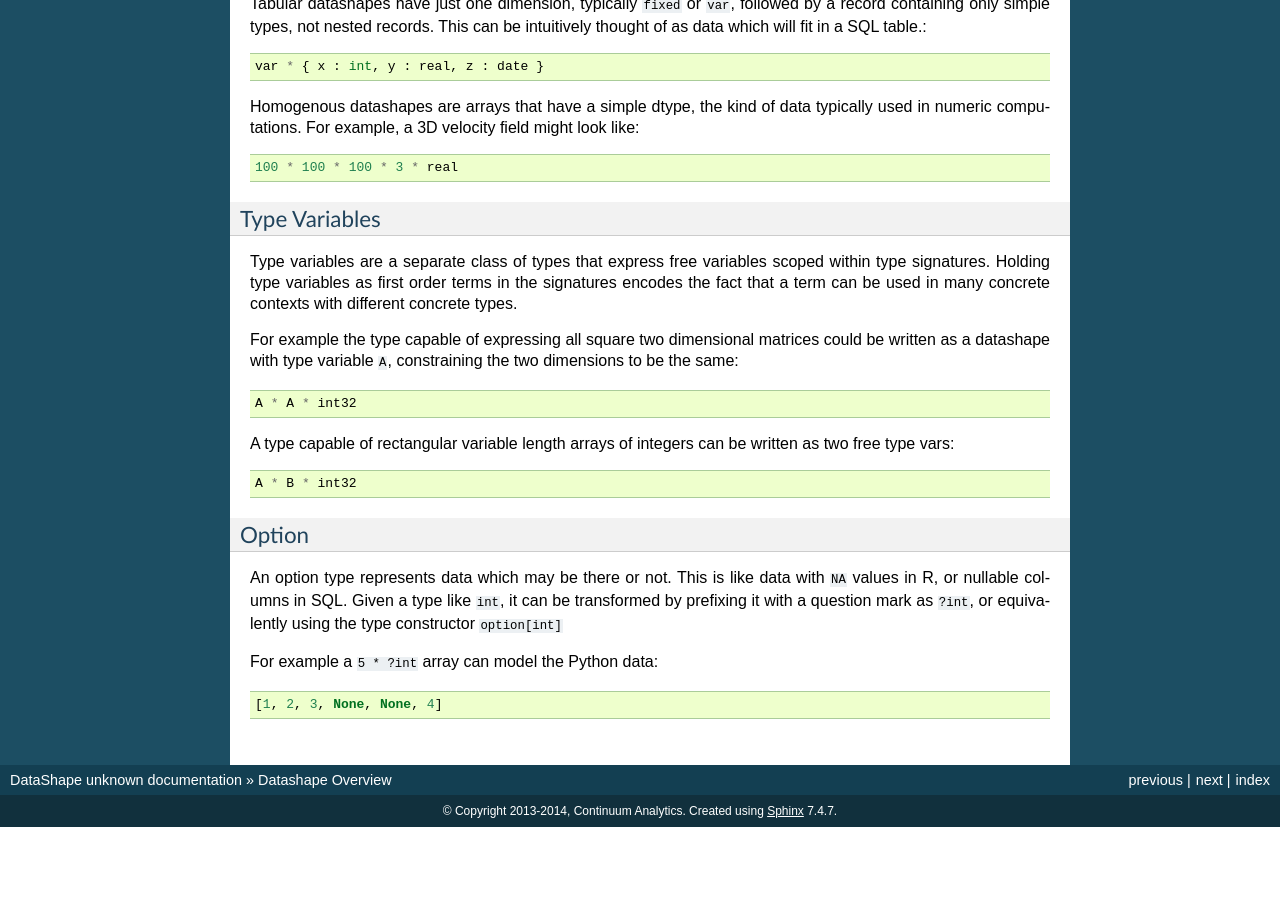
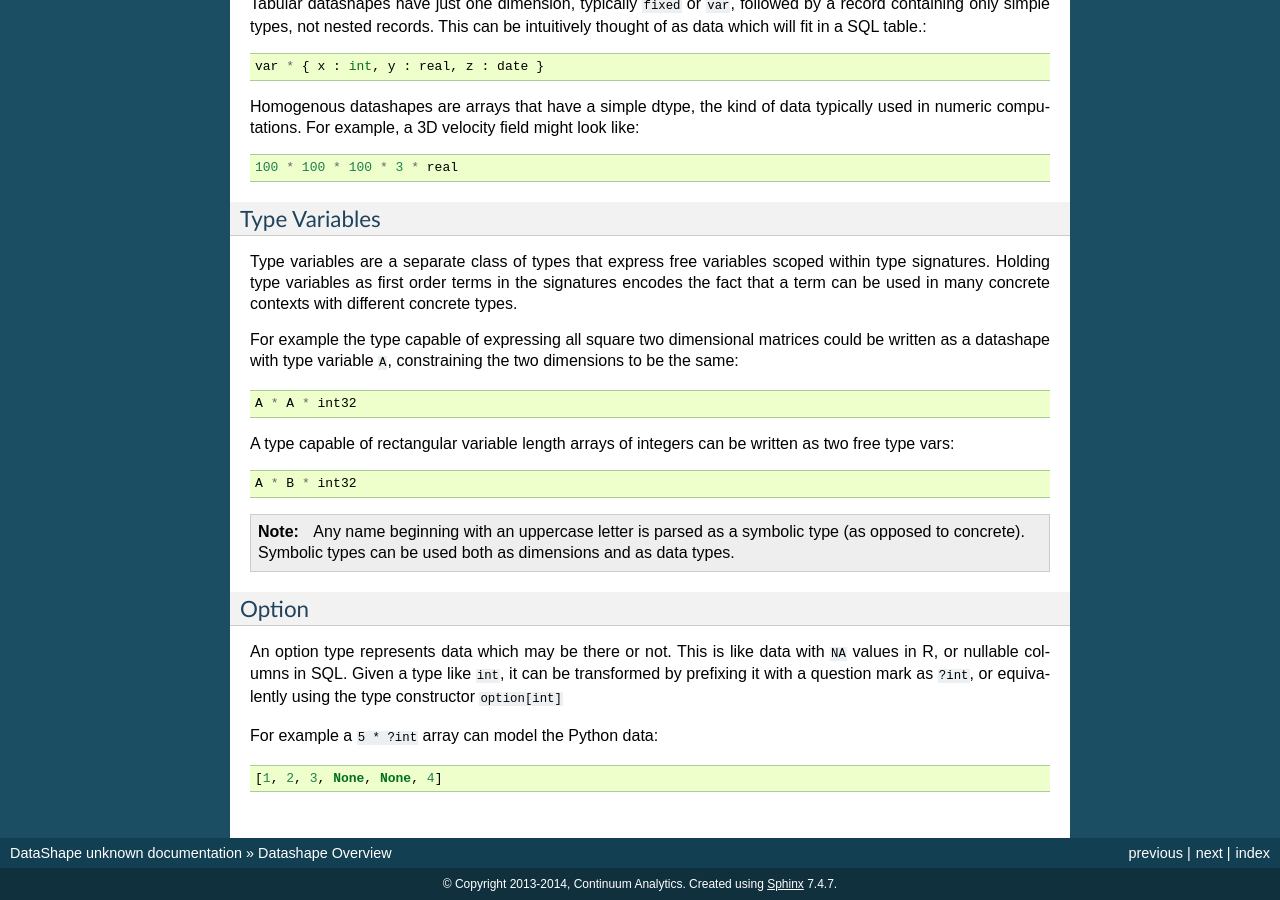
Before and after one commit to blaze/datashape, a Sphinx documentation site: the page built from docs/source/overview.rst, in a window 1280 px wide and 900 px high, scrolled down 2523 px. Built offline with Sphinx 7.4.7, drawn with Linux system fonts in a browser that asks for light colours; before the commit the page ends 3350 px from its top, so only the background shows below that.

Commit message:
Clarify symbolic type syntax

```diff
--- a/docs/source/overview.rst
+++ b/docs/source/overview.rst
@@ -186,6 +186,12 @@ can be written as two free type vars::
 
     A * B * int32
 
+.. note::
+
+   Any name beginning with an uppercase letter is parsed as a symbolic type
+   (as opposed to concrete). Symbolic types can be used both as dimensions and
+   as data types.
+
 Option
 ~~~~~~
 
```
